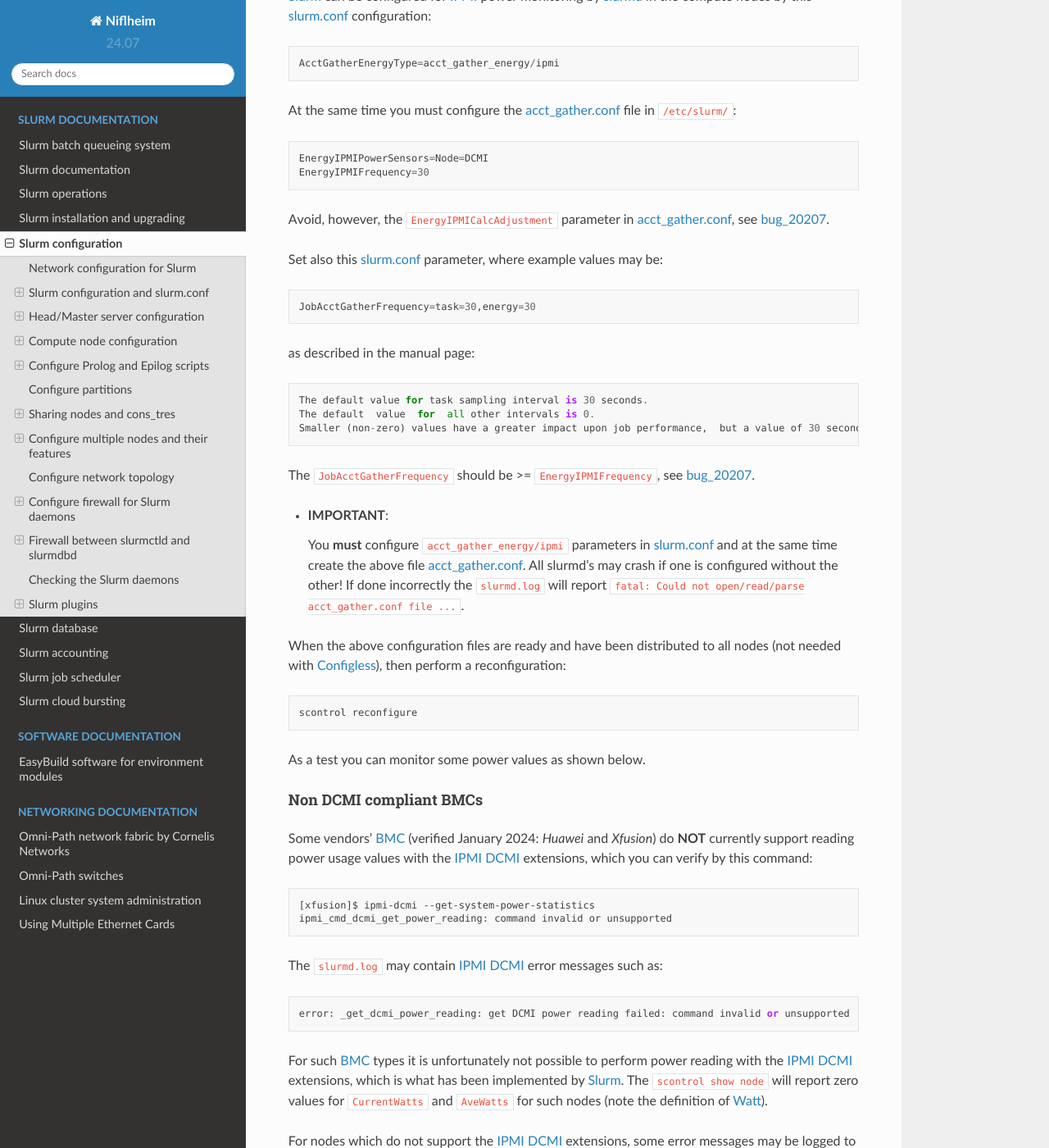
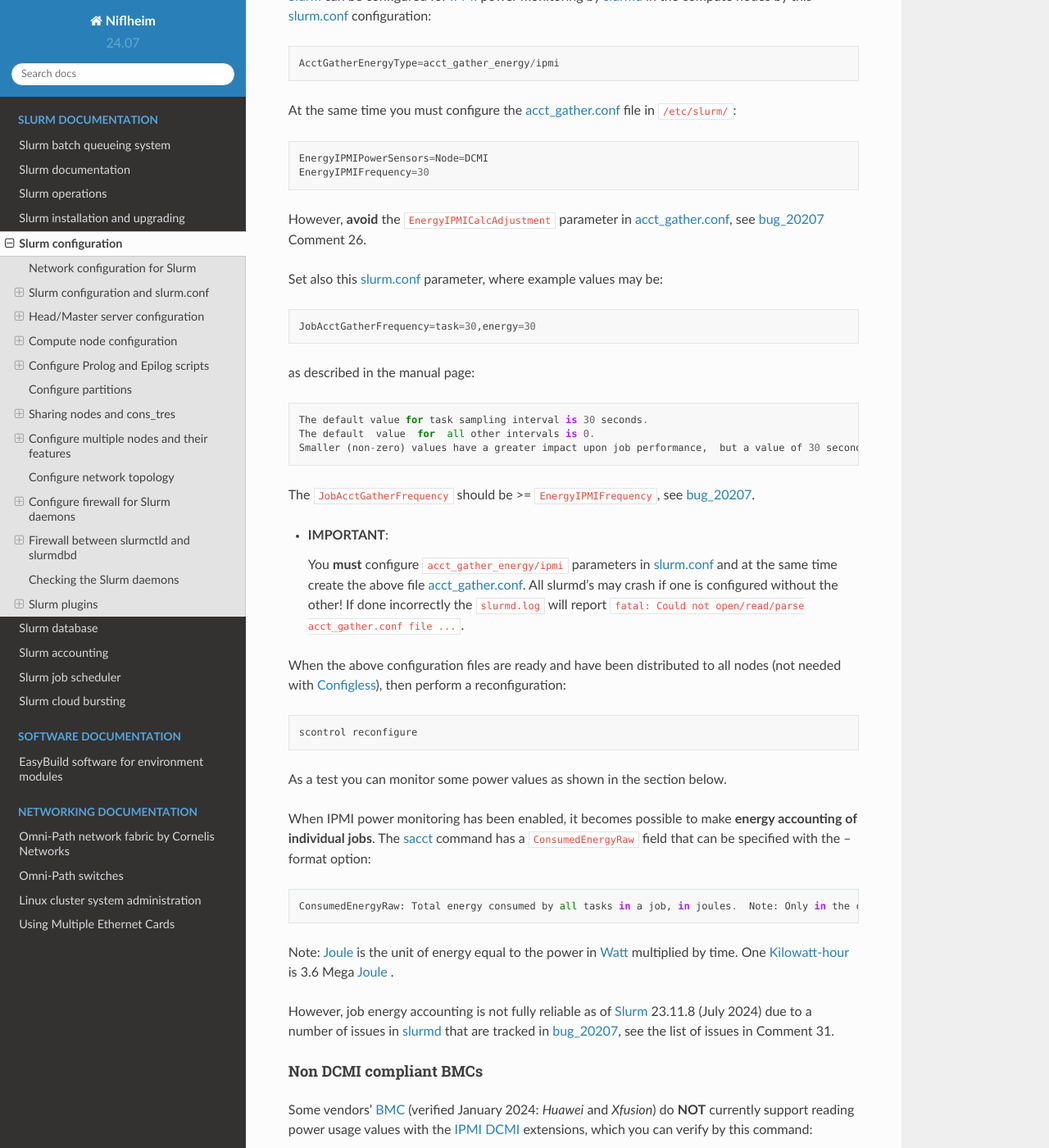
Before and after one commit to OleHolmNielsen/Niflheim_system, a Sphinx documentation site: the page built from docs/Slurm_configuration.rst, in a window 1280 px wide and 1400 px high, scrolled down 17457 px. Shown: the whole window at 82% size. Built offline with Sphinx 7.4.7 and the Read the Docs theme 2.0.0, drawn with Linux system fonts in a browser that asks for light colours.

Commit message:
Job energy accounting

```diff
--- a/docs/Slurm_configuration.rst
+++ b/docs/Slurm_configuration.rst
@@ -714,7 +714,7 @@ At the same time you must configure the acct_gather.conf_ file in ``/etc/slurm/`
   EnergyIPMIPowerSensors=Node=DCMI
   EnergyIPMIFrequency=30
 
-Avoid, however, the ``EnergyIPMICalcAdjustment`` parameter in acct_gather.conf_, see bug_20207_.
+However, **avoid** the ``EnergyIPMICalcAdjustment`` parameter in acct_gather.conf_, see bug_20207_ Comment 26.
 
 Set also this slurm.conf_ parameter, where example values may be::
 
@@ -740,11 +740,23 @@ then perform a reconfiguration::
 
   scontrol reconfigure
 
-As a test you can monitor some power values as shown below.
+As a test you can monitor some power values as shown in the section below.
+
+When IPMI power monitoring has been enabled, it becomes possible to make **energy accounting of individual jobs**.
+The sacct_ command has a ``ConsumedEnergyRaw`` field that can be specified with the --format option::
+
+  ConsumedEnergyRaw: Total energy consumed by all tasks in a job, in joules.  Note: Only in the case of an exclusive job allocation does this value reflect the job's real energy consumption.
+
+Note: Joule_ is the unit of energy equal to the power in Watt_ multiplied by time.
+One Kilowatt-hour_ is 3.6 Mega Joule_ .
+
+However, job energy accounting is not fully reliable as of Slurm_ 23.11.8 (July 2024) due to a number of issues in slurmd_ that are tracked in bug_20207_,
+see the list of issues in Comment 31.
 
 .. _DCMI: https://www.gnu.org/software/freeipmi/manpages/man8/ipmi-dcmi.8.html
 .. _FreeIPMI: https://www.gnu.org/software/freeipmi/
 .. _bug_20207: https://support.schedmd.com/show_bug.cgi?id=20207#c26
+.. _sacct: https://slurm.schedmd.com/sacct.html
 
 Non DCMI compliant BMCs
 .......................
```
